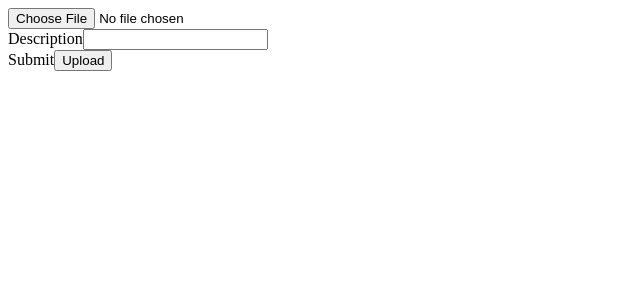
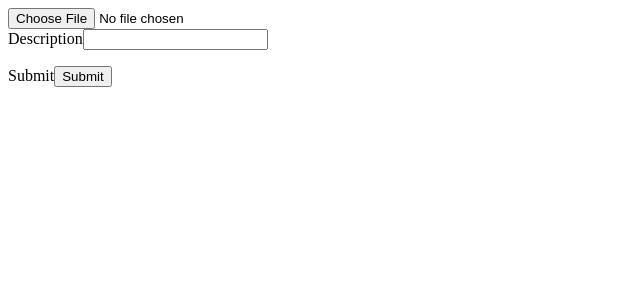
Before and after one commit to yusufkhan07/Crossover-ImageGalleryApp, an Angular app in the folder image-search-ui/: page / in a window 1280 px wide. Shown: the top 300 px of the page, without its empty margins (0-640 px from the left). Built offline with nearby package versions, Linux system fonts and the light colour scheme.

Commit message:
feat(form submission): submit form using http module

```diff
--- a/image-search-ui/src/app/app.module.ts
+++ b/image-search-ui/src/app/app.module.ts
@@ -1,6 +1,7 @@
 import { BrowserModule } from '@angular/platform-browser';
 import { NgModule } from '@angular/core';
 import { FormsModule } from '@angular/forms';
+import { HttpClientModule } from '@angular/common/http';
 
 import { AppRoutingModule } from './app-routing.module';
 import { AppComponent } from './app.component';
@@ -9,7 +10,7 @@ import { ImageUploadFormComponent } from './components/image-upload-form/image-u
 
 @NgModule({
   declarations: [AppComponent, ImageUploadComponent, ImageUploadFormComponent],
-  imports: [BrowserModule, AppRoutingModule, FormsModule],
+  imports: [BrowserModule, AppRoutingModule, FormsModule, HttpClientModule],
   providers: [],
   bootstrap: [AppComponent],
 })
--- a/image-search-ui/src/app/components/image-upload-form/image-upload-form.component.html
+++ b/image-search-ui/src/app/components/image-upload-form/image-upload-form.component.html
@@ -1,13 +1,17 @@
-<div>
+<form (ngSubmit)="handleSubmit()">
   <app-image-upload [onChange]="handleFileChange"></app-image-upload>
 
   <div>
     <span>Description</span>
-    <input type="text" [(ngModel)]="description" />
+    <input type="text" name="description" [(ngModel)]="description" />
+  </div>
+
+  <div>
+    <p>{{ status }}</p>
   </div>
 
   <div>
     <span>Submit</span>
-    <button type="submit" (click)="handleSubmit()">Upload</button>
+    <input type="submit" />
   </div>
-</div>
+</form>
--- a/image-search-ui/src/app/components/image-upload-form/image-upload-form.component.ts
+++ b/image-search-ui/src/app/components/image-upload-form/image-upload-form.component.ts
@@ -1,4 +1,5 @@
 import { Component, OnInit } from '@angular/core';
+import { HttpClient } from '@angular/common/http';
 
 @Component({
   selector: 'app-image-upload-form',
@@ -6,10 +7,13 @@ import { Component, OnInit } from '@angular/core';
   styleUrls: ['./image-upload-form.component.scss'],
 })
 export class ImageUploadFormComponent implements OnInit {
-  file: File;
-  description: string;
+  private readonly formUrl = '';
 
-  constructor() {}
+  public file: File;
+  public description: string;
+  public status: string;
+
+  constructor(private http: HttpClient) {}
 
   ngOnInit(): void {}
 
@@ -27,9 +31,19 @@ export class ImageUploadFormComponent implements OnInit {
   };
 
   handleSubmit = () => {
-    console.log('form submitted');
-    console.log(this.file);
-    console.log(this.description);
+    this.http
+      .post<unknown>(this.formUrl, {
+        file: this.file,
+        description: this.description,
+      })
+      .subscribe(
+        (val) => {
+          this.status = 'Submitted Successfully';
+        },
+        (err) => {
+          this.status = 'Submission Error';
+        }
+      );
   };
 
   validateFile = (file?: File): boolean => {
```
